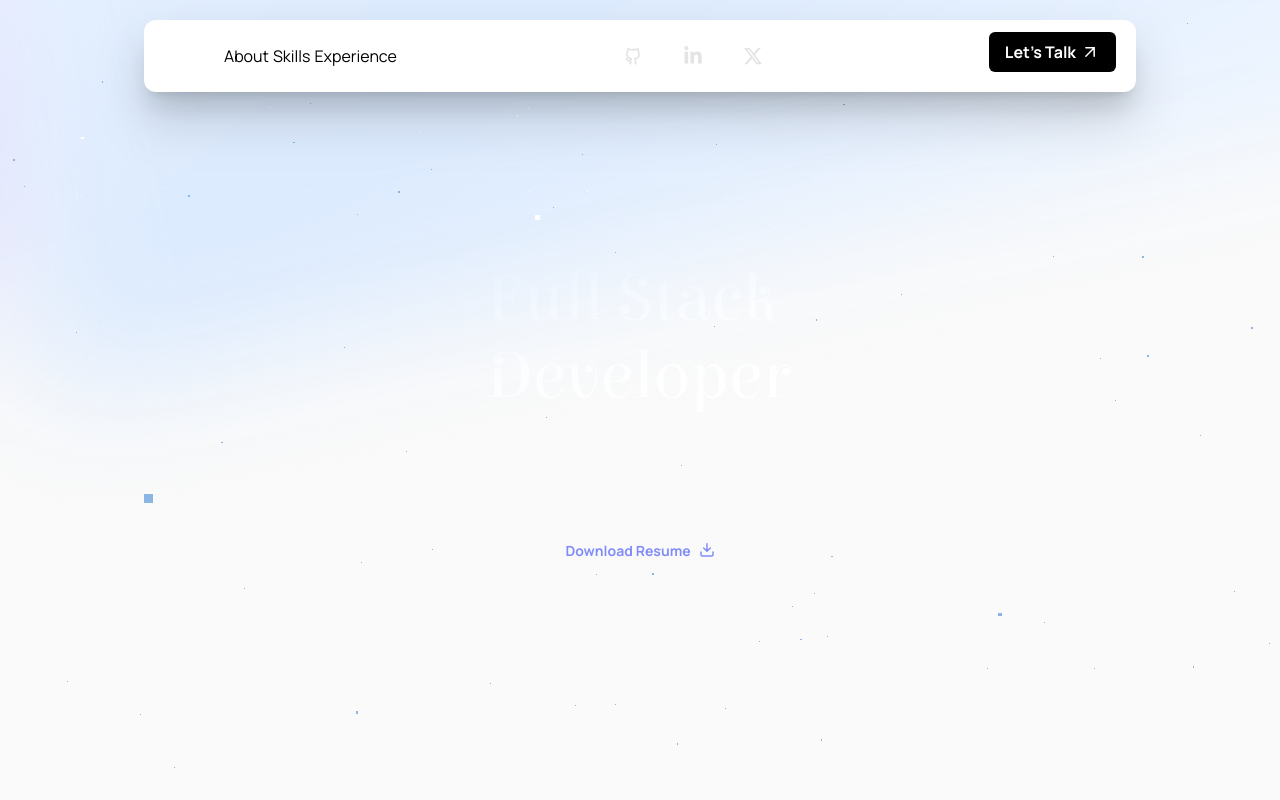
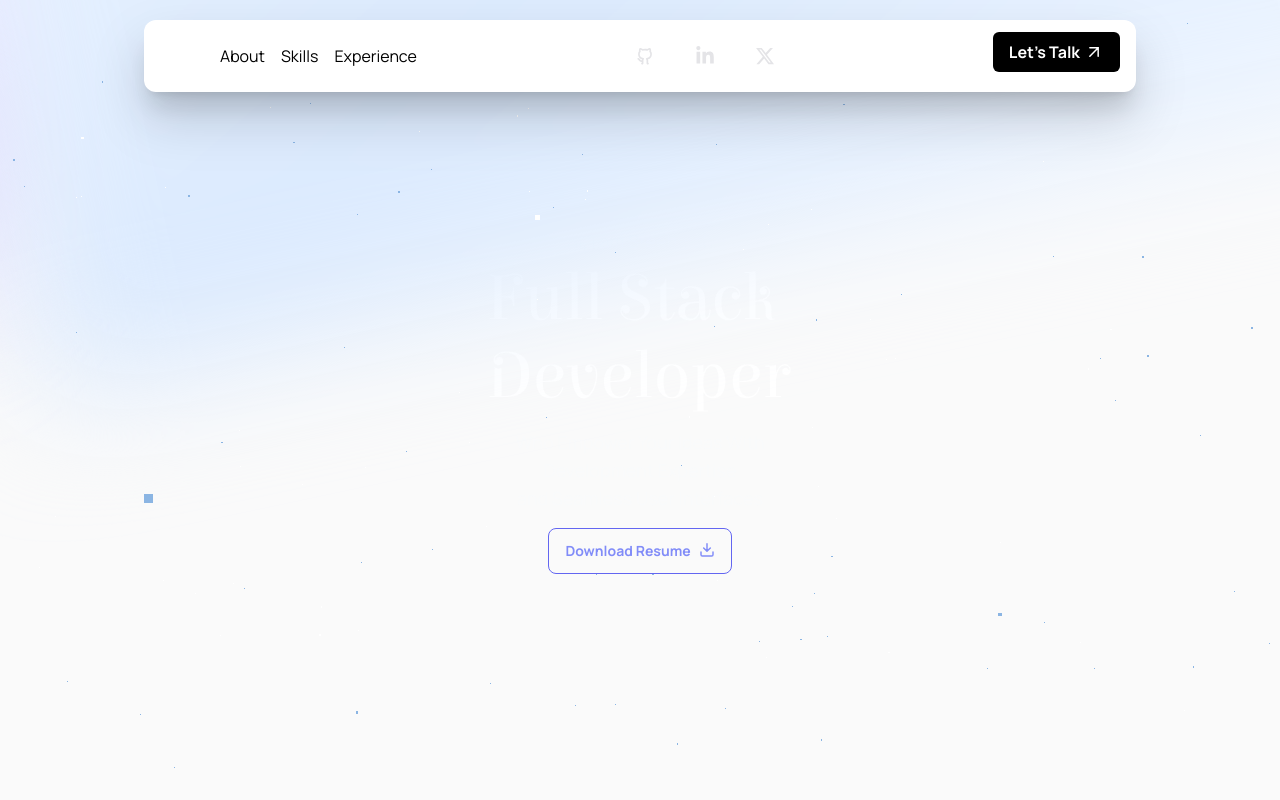
Before and after one commit to sreeharshrajan/next-portfolio, a Next.js app: page / in a window 1280 px wide. Shown: the top 800 px of the page. Built offline with nearby package versions, Linux system fonts and the light colour scheme.

Commit message:
📃style fixes

```diff
--- a/src/app/contact/page.jsx
+++ b/src/app/contact/page.jsx
@@ -77,7 +77,7 @@ function Contact() {
       });
   };
   return (
-    <div className="min-h-dvh flex flex-col items-center justify-center text-center w-full pt-16 lg:pt-24">
+    <div className="min-h-lvh flex flex-col items-center justify-center text-center w-full pt-16 lg:pt-24">
       <div className="container px-4">
         <div className="space-y-4 mb-6 text-center flex flex-col items-center justify-center">
           <h2 className="font-semibold text-4xl md:text-6xl">
--- a/src/app/page.jsx
+++ b/src/app/page.jsx
@@ -9,7 +9,7 @@ import GetInTouch from "@/components/blocks/GetInTouch";
 
 const index = () => {
   return (
-    <main className="flex min-dvh flex-col items-center justify-between ">
+    <main className="flex min-h-lvh flex-col items-center justify-between ">
       <Hero />
       <About />
       <Projects />
--- a/src/components/blocks/Experience/index.jsx
+++ b/src/components/blocks/Experience/index.jsx
@@ -9,7 +9,7 @@ const Experience = () => {
   return (
     <section
       id="experience"
-      className="lg:my-20 w-11/12 md:w-10/12 lg:w-4/6 xl:w-4/6 py-11 space-y-20 min-h-dvh"
+      className="lg:my-20 w-11/12 md:w-10/12 lg:w-4/6 xl:w-4/6 py-11 space-y-20 min-h-lvh"
       ref={container}
     >
       <h1 className="text-4xl text-center font-base mt-16 lg:mt-24 tracking-wide text-white">
--- a/src/components/blocks/Hero/index.jsx
+++ b/src/components/blocks/Hero/index.jsx
@@ -13,7 +13,7 @@ const Hero = () => {
   return (
     <section
       id="home"
-      className="min-h-dvh relative flex flex-col items-center justify-center text-center w-full user-select-none  overflow-hidden"
+      className="min-h-lvh relative flex flex-col items-center justify-center text-center w-full user-select-none  overflow-hidden"
       ref={container}
     >
       <div className="space-y-4">
@@ -51,7 +51,7 @@ const Hero = () => {
             variants={fadeIn("up", "tween", 1.5, 1)}
             whileInView={`show`}
             initial={`hidden`}
-            className="py-3 px-4 z-50 inset-6 inline-flex items-center gap-x-2 text-sm font-semibold rounded-lg border border-transparent shadow-indigo-500/50 text-indigo-400 border-indigo-500 hover:text-white hover:bg-indigo-500 disabled:opacity-50  cursor-pointer  dark:focus:outline-none dark:focus:ring-1 dark:focus:ring-gray-600"
+            className="py-3 px-4 z-50 inset-6 inline-flex items-center gap-x-2 text-sm font-semibold rounded-lg border  shadow-indigo-500/50 text-indigo-400 border-indigo-500 hover:text-white hover:bg-indigo-500 disabled:opacity-50  cursor-pointer  dark:focus:outline-none dark:focus:ring-1 dark:focus:ring-gray-600"
             href="https://drive.google.com/file/d/1xgTWwFi0HR9cd9Wi1FmlllvIcmk8ZuZJ/view?usp=drive_link"
             target="_blank"
             rel="noopener noreferrer"
--- a/src/components/blocks/Skills/index.jsx
+++ b/src/components/blocks/Skills/index.jsx
@@ -12,7 +12,7 @@ const Skills = () => {
   return (
     <section
       id="skillset"
-      className="lg:my-20 w-11/12 md:w-10/12 lg:w-4/6 xl:w-4/6 py-11 space-y-6 min-h-dvh"
+      className="lg:my-20 w-11/12 md:w-10/12 lg:w-4/6 xl:w-4/6 py-11 space-y-6 min-h-lvh"
       ref={container}
     >
       <h3 className="text-4xl text-center font-base mt-16 lg:mt-24 tracking-wide text-white">
--- a/src/components/layout/Navbar/index.jsx
+++ b/src/components/layout/Navbar/index.jsx
@@ -64,7 +64,7 @@ function Navbar() {
 
   return (
     <header className="fixed z-50 inset-x-0 top-5 px-4 max-w-screen-lg mx-auto">
-      <div className="flex items-center justify-between space-y-3 rounded-xl backdrop-filter backdrop-blur-md dark:bg-white/5 bg-white px-5 pb-4 pt-0 drop-shadow-2xl transition-all duration-150 ease-in-out  dark:text-white lg:flex-row lg:space-y-0 lg:pt-2 shadow-xl">
+      <div className="flex items-center justify-between space-y-3 rounded-xl backdrop-filter backdrop-blur-md dark:bg-white/5 bg-white px-4 pb-4 pt-0 drop-shadow-2xl transition-all duration-150 ease-in-out  dark:text-white lg:flex-row lg:space-y-0 lg:pt-2 shadow-xl">
         <div className="flex">
           <Link
             className="flex items-center w-10 h-10 p-2 mt-2 rounded-full text-white transition-all duration-150 ease-in-out hover:bg-white hover:text-black dark:bg-white dark:text-black dark:hover:bg-indigo-100 dark:hover:text-indigo-600 py-2 mr-2 md:mr-5"
@@ -89,7 +89,7 @@ function Navbar() {
           </Link>
           {pathname === "/" && (
             <nav
-              className="ml-auto flex mt-2 flex-wrap items-center text-sm md:text-base justify-center gap-1"
+              className="ml-auto flex mt-2 flex-wrap items-center text-sm md:text-base justify-center gap-1 md:gap-4"
               ref={navigationRef}
             >
               {Object.values(pages)
--- a/src/components/layout/Navbar/navbar.module.scss
+++ b/src/components/layout/Navbar/navbar.module.scss
@@ -5,6 +5,6 @@
   z-index: -1;
   background: rgb(79,79,229);
   pointer-events: none;
-  border-radius: 100vw;
+  border-radius: 100rem;
   height: 4.6rem;
 }
```
